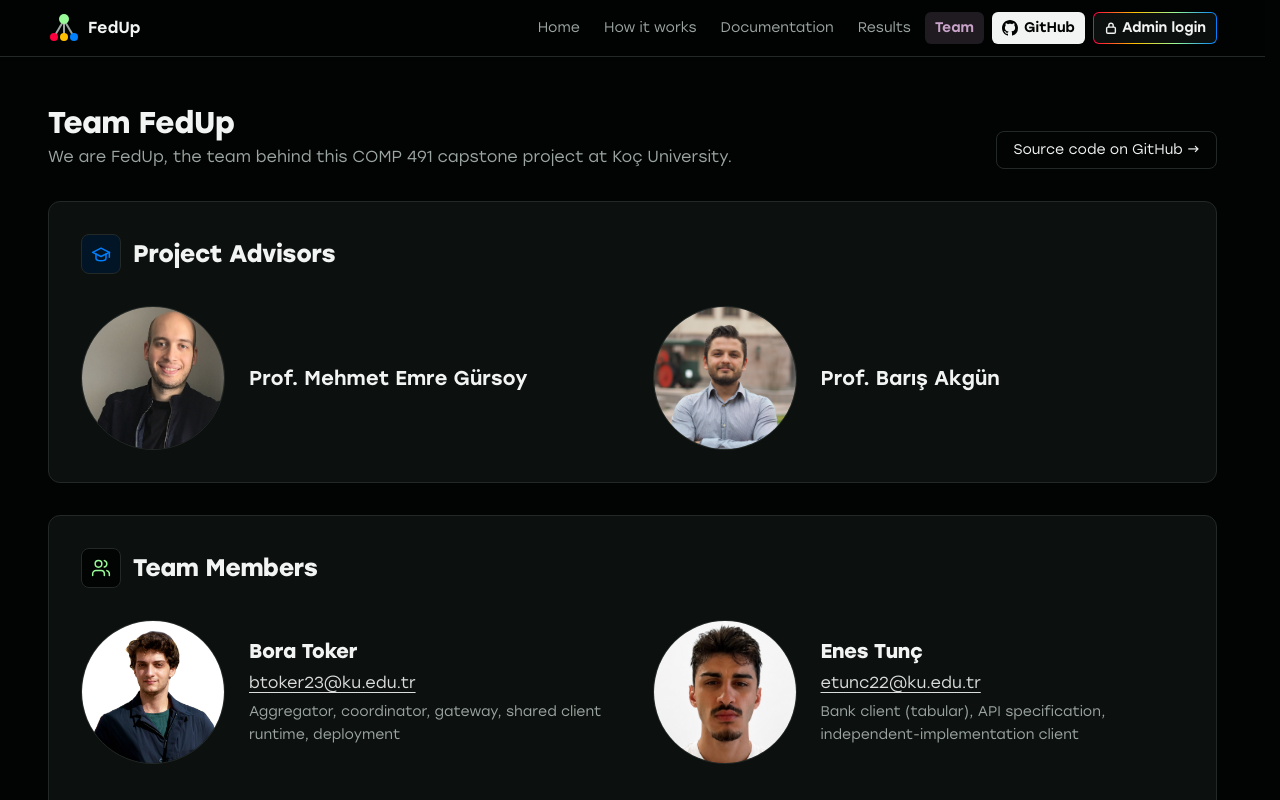
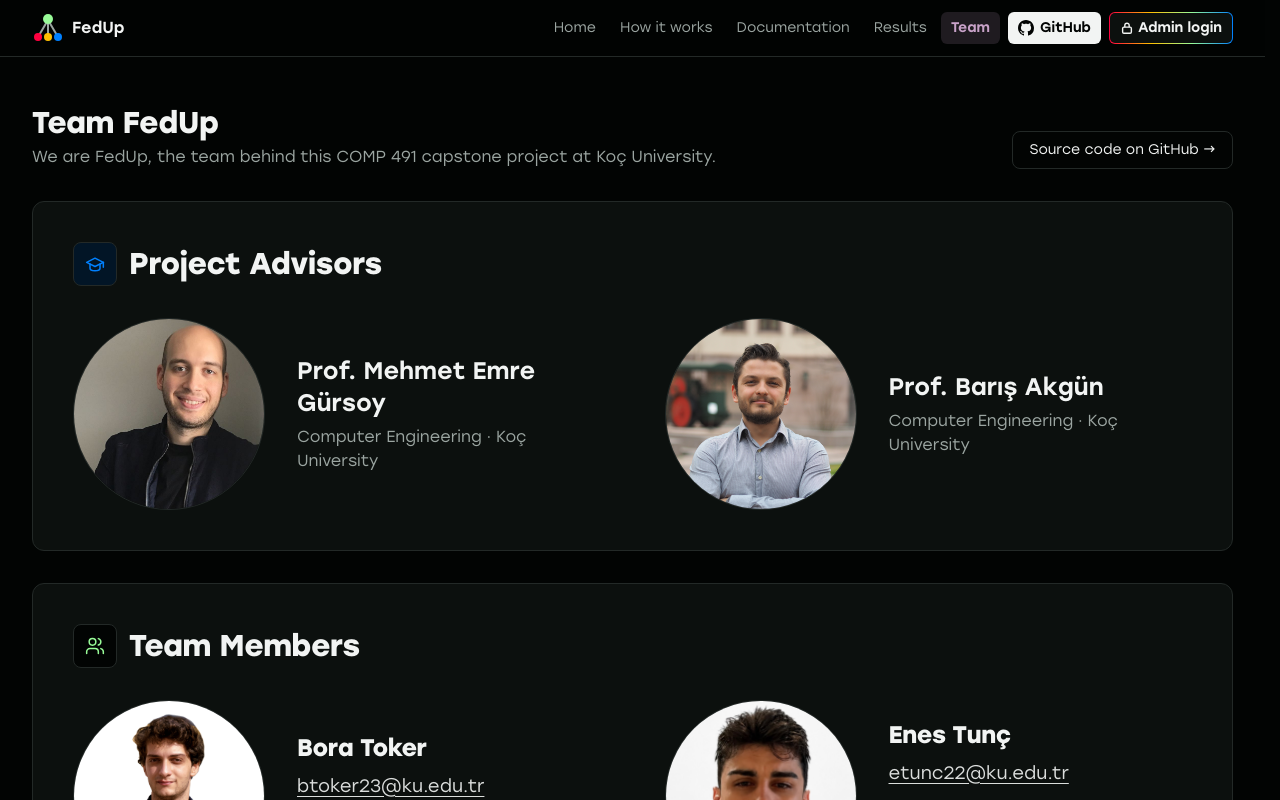
Before and after one commit to boratokerku/COMP491-Centralized-Federated-Learning-Framework, a Next.js app in the folder frontend/: page /team in a window 1280 px wide. Shown: the top 800 px of the page. Built offline with nearby package versions, Linux system fonts and the light colour scheme.

Commit message:
style: redesign team page layout and improve component typography and styling

```diff
--- a/frontend/src/app/(public)/team/page.tsx
+++ b/frontend/src/app/(public)/team/page.tsx
@@ -26,18 +26,9 @@ const initials = (name: string) =>
     .map((p) => p[0])
     .join("");
 
-function Avatar({
-  name,
-  size = "md",
-}: {
-  name: string;
-  size?: "md" | "lg";
-}) {
+function Avatar({ name }: { name: string }) {
   const photo = PHOTOS[name];
-  const dims =
-    size === "lg"
-      ? "h-36 w-36 sm:h-44 sm:w-44"
-      : "h-32 w-32 sm:h-36 sm:w-36";
+  const dims = "h-36 w-36 sm:h-44 sm:w-44 lg:h-48 lg:w-48";
   if (!photo) {
     return (
       <span
@@ -55,7 +46,7 @@ function Avatar({
         src={photo.src}
         alt={name}
         fill
-        sizes={size === "lg" ? "176px" : "144px"}
+        sizes="192px"
         className={photo.className ?? "object-cover"}
       />
     </span>
@@ -77,11 +68,11 @@ export default function Team() {
         </a>
       </PageHeader>
 
-      <Card className="space-y-8 p-6 sm:p-8">
+      <Card className="space-y-8 p-8 sm:p-10">
         <div className="flex items-center gap-3">
           <span
             aria-hidden
-            className="grid h-10 w-10 shrink-0 place-items-center rounded-lg border border-border bg-accent-soft text-accent"
+            className="grid h-11 w-11 shrink-0 place-items-center rounded-lg border border-border bg-accent-soft text-accent"
           >
             <svg
               viewBox="0 0 24 24"
@@ -97,23 +88,28 @@ export default function Team() {
               <path d="M22 10v6" />
             </svg>
           </span>
-          <h2 className="text-xl font-semibold sm:text-2xl">Project Advisors</h2>
+          <h2 className="text-2xl font-semibold sm:text-3xl">Project Advisors</h2>
         </div>
-        <ul className="grid gap-8 sm:grid-cols-2 sm:gap-x-10">
+        <ul className="grid gap-10 sm:grid-cols-2 lg:gap-x-16">
           {advisors.map((a) => (
-            <li key={a} className="flex items-center gap-5 sm:gap-6">
-              <Avatar name={a} size="md" />
-              <span className="text-lg font-semibold sm:text-xl">{a}</span>
+            <li key={a} className="flex items-center gap-6 sm:gap-8">
+              <Avatar name={a} />
+              <div className="space-y-1.5">
+                <span className="block text-xl font-semibold sm:text-2xl">{a}</span>
+                <span className="block text-sm text-muted sm:text-base">
+                  Computer Engineering · Koç University
+                </span>
+              </div>
             </li>
           ))}
         </ul>
       </Card>
 
-      <Card className="space-y-8 p-6 sm:p-8">
+      <Card className="space-y-8 p-8 sm:p-10">
         <div className="flex items-center gap-3">
           <span
             aria-hidden
-            className="grid h-10 w-10 shrink-0 place-items-center rounded-lg border border-border bg-background text-mint"
+            className="grid h-11 w-11 shrink-0 place-items-center rounded-lg border border-border bg-background text-mint"
           >
             <svg
               viewBox="0 0 24 24"
@@ -130,21 +126,21 @@ export default function Team() {
               <path d="M16 3.13a4 4 0 0 1 0 7.75" />
             </svg>
           </span>
-          <h2 className="text-xl font-semibold sm:text-2xl">Team Members</h2>
+          <h2 className="text-2xl font-semibold sm:text-3xl">Team Members</h2>
         </div>
-        <div className="grid gap-8 sm:grid-cols-2 sm:gap-x-10 sm:gap-y-10">
+        <div className="grid gap-10 sm:grid-cols-2 lg:gap-x-16 lg:gap-y-12">
           {team.map((m) => (
-            <div key={m.name} className="flex items-center gap-5 sm:gap-6">
-              <Avatar name={m.name} size="md" />
-              <div className="min-w-0 space-y-1.5">
-                <h3 className="text-lg font-semibold sm:text-xl">{m.name}</h3>
+            <div key={m.name} className="flex items-center gap-6 sm:gap-8">
+              <Avatar name={m.name} />
+              <div className="min-w-0 space-y-2">
+                <h3 className="text-xl font-semibold sm:text-2xl">{m.name}</h3>
                 <a
                   href={`mailto:${m.email}`}
-                  className="inline-block text-sm text-foreground/90 underline underline-offset-4 transition-colors hover:text-accent sm:text-base"
+                  className="inline-block text-base text-foreground/90 underline underline-offset-4 transition-colors hover:text-accent sm:text-lg"
                 >
                   {m.email}
                 </a>
-                <p className="text-sm leading-relaxed text-muted">{m.role}</p>
+                <p className="text-sm leading-relaxed text-muted sm:text-base">{m.role}</p>
               </div>
             </div>
           ))}
--- a/frontend/src/app/globals.css
+++ b/frontend/src/app/globals.css
@@ -48,13 +48,13 @@ html {
 /* The page width: wide screens are used in full, with a cap so lines stay readable. */
 .wrap {
   margin-inline: auto;
-  max-width: 1600px;
-  padding-inline: 1.5rem;
+  max-width: 1920px;
+  padding-inline: 1.25rem;
 }
 
 @media (min-width: 64rem) {
   .wrap {
-    padding-inline: 3rem;
+    padding-inline: 2rem;
   }
 }
 
--- a/frontend/src/components/typed-text.tsx
+++ b/frontend/src/components/typed-text.tsx
@@ -33,7 +33,7 @@ export function TypedText({ parts, className }: { parts: Part[]; className?: str
 
   const starts = parts.map((_, i) => parts.slice(0, i).reduce((sum, p) => sum + p.text.length, 0));
   return (
-    <p className={className}>
+    <p className={`select-none cursor-default ${className ?? ""}`}>
       <noscript>
         <style>{".typed-rest { visibility: visible; }"}</style>
       </noscript>
@@ -41,11 +41,8 @@ export function TypedText({ parts, className }: { parts: Part[]; className?: str
       <span aria-hidden>
         {parts.map((part, i) => {
           const from = starts[i];
-          const offset = from + part.text.length;
           const shown = Math.max(0, Math.min(part.text.length, count - from));
           const settled = Math.max(0, shown - FRESH);
-          // The caret sits where the next letter goes, and stays blinking at the very end.
-          const typing = (count > from || i === 0) && count <= offset;
           return (
             <span key={i} className={part.className}>
               {part.text.slice(0, settled)}
@@ -54,7 +51,6 @@ export function TypedText({ parts, className }: { parts: Part[]; className?: str
                   {ch}
                 </span>
               ))}
-              {typing && <span className="typing-caret" />}
               <span className="typed-rest">{part.text.slice(shown)}</span>
             </span>
           );
--- a/frontend/src/components/ui.tsx
+++ b/frontend/src/components/ui.tsx
@@ -50,7 +50,7 @@ export function PageHeader({
   children?: ReactNode;
 }) {
   return (
-    <header className="flex flex-wrap items-end justify-between gap-4">
+    <header className="flex flex-wrap items-end justify-between gap-4 select-none cursor-default">
       <div className="space-y-1">
         <h1 className="text-2xl font-semibold sm:text-3xl">{title}</h1>
         {description && <p className="max-w-4xl text-sm text-muted sm:text-base">{description}</p>}
```
